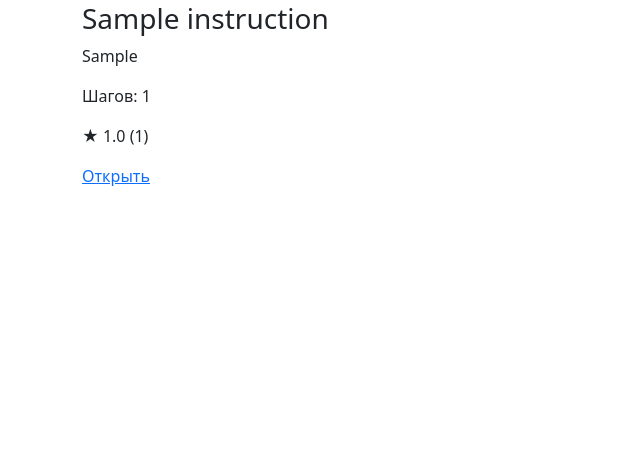
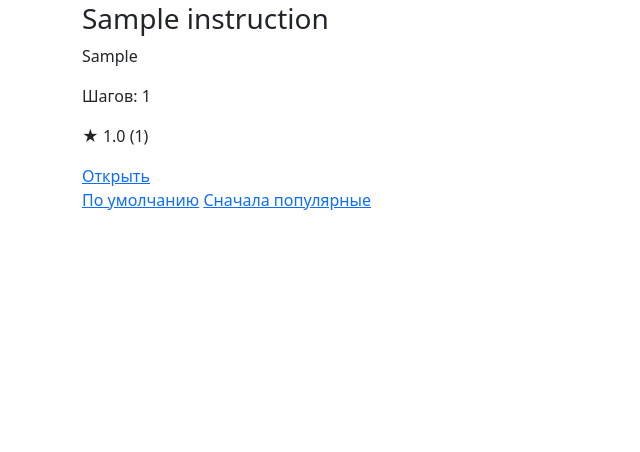
Before and after one commit to SpartaTM/StepWise, an ASP.NET Core app: page /Instructions in a window 1280 px wide. Shown: the part 151-603 px from the top of the page, without its empty margins (0-640 px from the left). Run offline with ASP.NET Core 8, Linux system fonts and the light colour scheme; tables that the repository leaves empty hold one stand-in row (values such as "Sample post"); data that the repository does not hold is empty; style sheets or scripts are compiled from the project's sources; the project's own start-up code is not run, and a stand-in starts its controllers and pages.

Commit message:
Сортировка по рейтингу и режим по умолчанию

```diff
--- a/StepWise/Controllers/InstructionsController.cs
+++ b/StepWise/Controllers/InstructionsController.cs
@@ -20,7 +20,7 @@ public class InstructionsController : Controller
     }
 
     // /Instructions  — каталог
-    public IActionResult Index(string? category)
+    public IActionResult Index(string? category, string? sort)
     {
         var query = _db.Instructions.AsNoTracking();
 
@@ -40,6 +40,13 @@ public class InstructionsController : Controller
                 AverageRating = i.Ratings.Any() ? i.Ratings.Average(r => (double)r.Value) : 0
             })
             .ToList();
+        if (sort == "rating")
+        {
+            items = items
+                .OrderByDescending(i => i.AverageRating)
+                .ThenByDescending(i => i.RatingsCount)
+                .ToList();
+        }
 
         // Список всех категорий для кнопок фильтра
         ViewBag.Categories = _db.Instructions
--- a/StepWise/Views/Instructions/Index.cshtml
+++ b/StepWise/Views/Instructions/Index.cshtml
@@ -3,6 +3,7 @@
     ViewData["Title"] = "Каталог инструкций";
     var categories = (List<string>)ViewBag.Categories;
     var selected = (string?)ViewBag.SelectedCategory;
+    var sort = (string?)ViewBag.Sort;
 
 }
 
@@ -11,7 +12,7 @@
     <a asp-action="Index" class="@(string.IsNullOrEmpty(selected) ? "active" : "")">Все</a>
     @foreach (var c in categories)
     {
-        <a asp-action="Index" asp-route-category="@c" class="@(c == selected ? "active" : "")">@c</a>
+        <a asp-action="Index" asp-route-category="@c" asp-route-sort="@sort" class="@(c == selected ? "active" : "")">@c</a>
     }
 </div>
 <div class="instruction-grid">
@@ -29,3 +30,9 @@
         </div>
     }
 </div>
+<div class="sort-links">
+    <a asp-action="Index" asp-route-category="@selected"
+       class="@(sort != "rating" ? "active" : "")">По умолчанию</a>
+    <a asp-action="Index" asp-route-category="@selected" asp-route-sort="rating"
+       class="@(sort == "rating" ? "active" : "")">Сначала популярные</a>
+</div>
```
